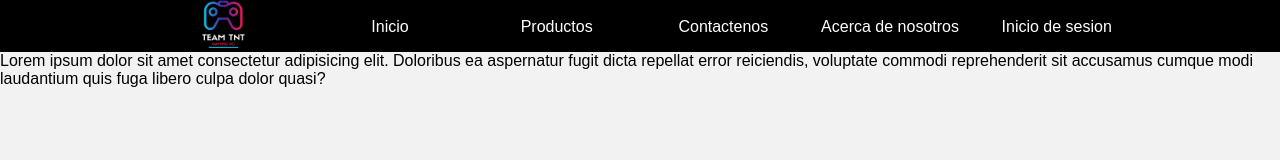
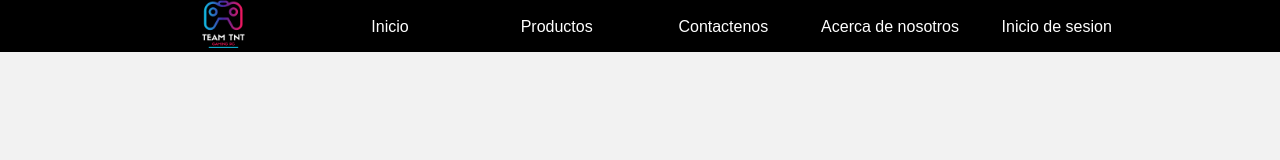
Before and after one commit to 72467573/TeamTNT_pagina, a plain HTML site: page index.html in a window 1280 px wide. Drawn offline with Linux system fonts and the light colour scheme.

Commit message:
borrar lorem
test

```diff
--- a/index.html
+++ b/index.html
@@ -18,6 +18,5 @@
 			</div>
 		</nav>
 	</header>
-	<p>Lorem ipsum dolor sit amet consectetur adipisicing elit. Doloribus ea aspernatur fugit dicta repellat error reiciendis, voluptate commodi reprehenderit sit accusamus cumque modi laudantium quis fuga libero culpa dolor quasi?</p>
 </body>
 </html>
```
